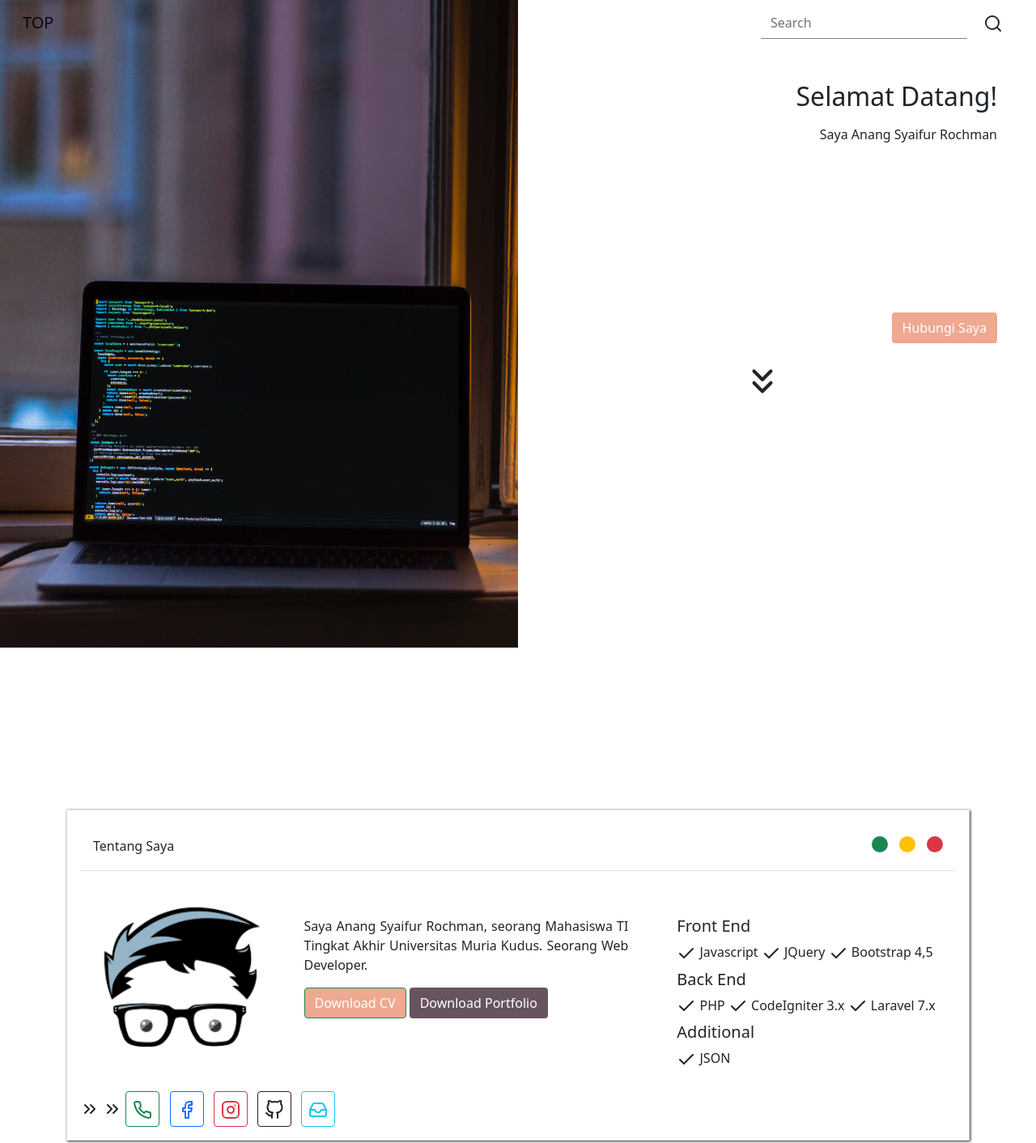
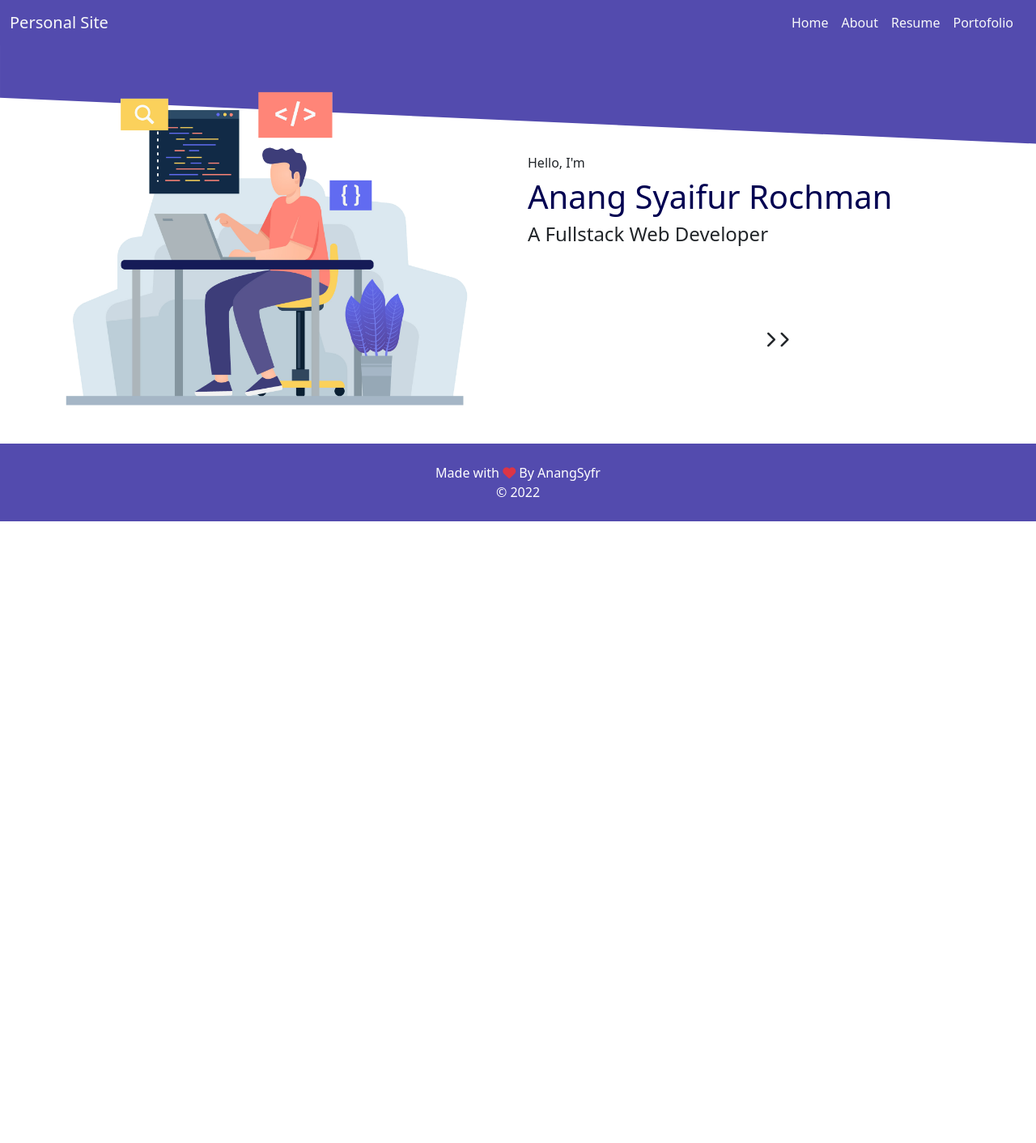
Before and after one commit to AnangSyfr/AnangSyfr_old.github.io, a plain HTML site: page index.html in a window 1280 px wide. Shown: the top 1412 px of the page at 81% size. After the commit the page ends 800 px from the top, so only its background shows below. Drawn offline with nearby package versions, Linux system fonts and the light colour scheme.

Commit message:
memasukkan isi pemikiran

```diff
--- a/index.html
+++ b/index.html
@@ -1,170 +1,168 @@
-<!DOCTYPE html>
+
+<!doctype html>
 <html lang="en">
   <head>
-	<meta charset="UTF-8">
-	<meta name="viewport" content="width=device-width, initial-scale=1.0">
-	<title>Document</title>
-	<link href="https://cdn.jsdelivr.net/npm/bootstrap@5.0.0-alpha3/dist/css/bootstrap.min.css" rel="stylesheet" integrity="sha384-CuOF+2SnTUfTwSZjCXf01h7uYhfOBuxIhGKPbfEJ3+FqH/s6cIFN9bGr1HmAg4fQ" crossorigin="anonymous">
+    <!-- Required meta tags -->
+    <meta charset="utf-8">
+    <meta name="viewport" content="width=device-width, initial-scale=1">
+
+    <!-- Bootstrap CSS -->
+    <title>Hello, world!</title>
+
+
+    <link href="https://cdn.jsdelivr.net/npm/bootstrap@5.1.3/dist/css/bootstrap.min.css" rel="stylesheet" integrity="sha384-1BmE4kWBq78iYhFldvKuhfTAU6auU8tT94WrHftjDbrCEXSU1oBoqyl2QvZ6jIW3" crossorigin="anonymous">
     <link rel="stylesheet" href="https://cdnjs.cloudflare.com/ajax/libs/animate.css/4.1.1/animate.min.css"/>
-
+    <link rel="stylesheet" href="https://cdnjs.cloudflare.com/ajax/libs/font-awesome/6.0.0-beta3/css/all.min.css" integrity="sha512-Fo3rlrZj/k7ujTnHg4CGR2D7kSs0v4LLanw2qksYuRlEzO+tcaEPQogQ0KaoGN26/zrn20ImR1DfuLWnOo7aBA==" crossorigin="anonymous" referrerpolicy="no-referrer" />
     <style>
-		html , body {
-			width: 100%;
-			height: 100%;
+    	body {
+    		min-height: 100vh;
     	}
-		#left {
-			background: #aa6f73;
-			height: 100%;
+    	.text-first {
+    		color: #000051;
     	}
-		#bg-wrapper {
-			position: fixed;
-			width: 100%;
-			height: 100%;
-			top:0;
-			left: 0;
-			padding: 0;
-			margin:0;
-			z-index: -1;
+    	.bg-first-custom {
+    		background: #000051;
     	}
-		.navbar i {
-			color: black !important;
+    	.bg-second-custom {
+    		background: #1a237e;
     	}
-		.slide {
-			height: 100vh;
+    	.bg-third-custom {
+    		background: #534bae;
     	}
-		.dot {
-			height: 20px;
-			width: 20px;
-			border-radius: 50%;
-			display: inline-block;
-			margin-left:10px;
+    	div {
+    		position: relative;
+    	}
+    	.nav-link {
+    		cursor: pointer;
     	}
     </style>
-
-	<script src="https://cdn.jsdelivr.net/npm/bootstrap@5.0.0-alpha3/dist/js/bootstrap.bundle.min.js" integrity="sha384-popRpmFF9JQgExhfw5tZT4I9/CI5e2QcuUZPOVXb1m7qUmeR2b50u+YFEYe1wgzy" crossorigin="anonymous"></script>
-	<script src="https://unpkg.com/feather-icons"></script>
   </head>
   <body>
-<div class="row" id="bg-wrapper">
-	<div class="col-6" id="left"></div>
-	<div class="col-6" id="right"></div>
-</div>
-<nav class="navbar fixed-top navbar-expand-lg px-3 navbar-light">
+  	<svg xmlns="http://www.w3.org/2000/svg" viewBox="0 0 1440 320" style="position: absolute;top: -50px;"><path fill="#534bae" fill-opacity="1" d="M0,192L1440,256L1440,0L0,0Z"></path></svg>
+    <nav class="navbar navbar-expand-lg navbar-light bg-third-custom">
 		  <div class="container-fluid">
-    <a class="navbar-brand" href="#">TOP</a>
-    <button class="navbar-toggler" type="button" data-toggle="collapse" data-target="#navbarSupportedContent" aria-controls="navbarSupportedContent" aria-expanded="false" aria-label="Toggle navigation">
+		    <button class="navbar-toggler" type="button" data-bs-toggle="collapse" data-bs-target="#navbarTogglerDemo03" aria-controls="navbarTogglerDemo03" aria-expanded="false" aria-label="Toggle navigation">
 		      <span class="navbar-toggler-icon"></span>
 		    </button>
-    <div class="collapse navbar-collapse" id="navbarSupportedContent">
-      <ul class="navbar-nav mr-auto mb-2 mb-lg-0">
+		    <a class="navbar-brand text-light" href="#">Personal Site</a>
+		    <div class="collapse navbar-collapse" id="navbarTogglerDemo03">
+		      <ul class="navbar-nav me-auto mb-2 mb-lg-0">
 
 		      </ul>
-      <form class="d-flex">
-      	<div class="input-group">
-	        <input class="form-control border-0 mr-2 rounded-0" type="search" placeholder="Search" aria-label="Search" style="border-bottom: 1px solid gray !important">
-	        <button class="btn btn-outline-none" type="submit">
-	        	<i data-feather="search"></i>
-	        </button>
-        </div>
-      </form>
+		      <ul class="navbar-nav me-2 mb-2 mb-lg-0">
+		        <li class="nav-item">
+		          <a class="nav-link text-light" id="home-link">Home</a>
+		        </li>
+		        <li class="nav-item">
+		          <a class="nav-link text-light" id="about-link">About</a>
+		        </li>
+		        <li class="nav-item">
+		          <a class="nav-link text-light" id="resume-link">Resume</a>
+		        </li>
+		        <li class="nav-item">
+		          <a class="nav-link text-light" id="portofolio-link">Portofolio</a>
+		        </li>
+		      </ul>
 		    </div>
 		  </div>
 		</nav>
 
-<div class="container-fluid slide" id="section-1">
-	<div class="row">
-		<div class="col-md-6 text-center"style="background: url('2.jpg');background-size:cover;height: 100vh;">
+		<div class="container-fluid mt-3">
+			<div class="row" id="home-section">
+				<div class="col-md-6 ps-5 p-4">
+					<img src="assets/img-1.png" class="img-fluid" alt="">
 				</div>
-		<div class="col-md-6 text-right pr-5">
-			<div style="margin-top:100px"></div>
-			<h2 class="mb-3">Selamat Datang!</h2>
-			<p>Saya Anang Syaifur Rochman</p>
-			<br><br><br><br>
-			<br><br><br><br>
-			<button class="btn" style="background:#eea990;color: white">Hubungi Saya</button>
+				<div class="col-md-6 pt-5 mt-5">
+					<br>
+					<h6>Hello, I'm</h6>
+					<h1 class="text-first">Anang Syaifur Rochman</h1>
+					<h4>A Fullstack Web Developer</h4>
+
+					<div class="col-12 pt-5 text-center">
 						<br>
 						<br>
-			<br>
-			<br>
-			<div style="clear: both"></div>
-			<div class="text-center text-dark">
-				<i data-feather="chevrons-down" style="width:50px;height:50px;" class="animate__animated animate__slideInDown animate__infinite"></i>
+						<i class="fa fa-chevron-right fa-lg"></i>
+						<i class="fa fa-chevron-right fa-lg"></i>
 					</div>
 				</div>
 
 			</div>
 
+			<div class="row d-none" id="about-section">
+				<div class="col-md-6 ps-5 p-4">
+					<img src="assets/img-1.png" class="img-fluid" alt="">
+				</div>
+				<div class="col-md-6 pt-5 mt-5">
+					<br>
+					About Section
 				</div>
 
-<div style="margin-top:200px;clear:both"></div>
-
-<div class="container slide mt-5" id="section-2">
-	<div class="card rounded-0" style="box-shadow: 1px 1px 3px">
-	  <div class="card-body">
-	  	<div class="card-title border-bottom p-2 d-flex justify-content-between">
-		  <div class="p-2">Tentang Saya</div>
-		  <div class="p-2">
-		  	<span class="dot bg-success"></span>
-		  	<span class="dot bg-warning"></span>
-		  	<span class="dot bg-danger"></span></div>
 			</div>
 
-	    <div class="row">
-	    	<div class="col-md-3 text-center">
-	    		<img src="index.png" class="img-fluid my-4" style="max-width: 200px">
+			<div class="row d-none" id="resume-section">
+				<div class="col-md-6 ps-5 p-4">
+					<img src="assets/img-1.png" class="img-fluid" alt="">
 				</div>
-	    	<div class="col-md-5 pt-5 pr-5">
-	    		<p align="justify">Saya Anang Syaifur Rochman, seorang Mahasiswa TI Tingkat Akhir Universitas Muria Kudus. Seorang Web Developer.</p>
+				<div class="col-md-6 pt-5 mt-5">
+					<br>
+					Resume Section
+				</div>
 
-	    		<button class="btn btn-success" style="background:#eea990">Download CV</button>
-	    		<button class="btn text-white" style="background:#66545e">Download Portfolio</button>
 			</div>
-	    	<div class="col-md-4 pt-5">
-	    		<h5>Front End</h5>
-	    		<i data-feather="check"></i> Javascript
-	    		<i data-feather="check"></i> JQuery
-	    		<i data-feather="check"></i> Bootstrap 4,5
 
-	    		<h5 class="mt-2">Back End</h5>
-	    		<i data-feather="check"></i> PHP
-	    		<i data-feather="check"></i> CodeIgniter 3.x
-	    		<i data-feather="check"></i> Laravel 7.x
-
-	    		<h5 class="mt-2">Additional</h5>
-	    		<i data-feather="check"></i> JSON
+			<div class="row d-none" id="portofolio-section">
+				<div class="col-md-6 ps-5 p-4">
+					<img src="assets/img-1.png" class="img-fluid" alt="">
+				</div>
+				<div class="col-md-6 pt-5 mt-5">
+					<br>
+					Portofolio Section
+				</div>
 
 			</div>
 		</div>
 
-	    <p class="card-text mt-3">
-	    	<i data-feather="chevrons-right"></i>
-	    	<i data-feather="chevrons-right"></i>
-	    	<button class="btn border border-success text-success p-2">
-	    		<i data-feather="phone"></i>
-	    	</button>
-			<button class="btn border border-primary text-primary p-2 ml-2">
-				<i data-feather="facebook"></i>
-			</button>
-			<button class="btn border border-danger text-danger p-2 ml-2">
-				<i data-feather="instagram"></i>
-			</button>
-			<button class="btn border border-dark text-dark p-2 ml-2">
-				<i data-feather="github"></i>
-			</button>
-			<button class="btn border border-info text-info p-2 ml-2">
-				<i data-feather="inbox"></i>
-			</button>
-	    </p>
-	  </div>
-	</div>
-</div>
-<div class="container-fluid" style="background: #aa6f73">
-	<div class="row text-center pb-2 pt-4">
-		<p align="center">&copy; 2020 | Anang Syaifur</p>
-	</div>
-</div>
-<script type="text/javascript">
-	feather.replace()
+   	<footer class="bg-third-custom p-4 text-center text-white">
+   		Made with <i class="fa fa-heart text-danger"></i> By AnangSyfr <br>
+   		&copy; 2022
+   	</footer>
+
+   	<script src="https://code.jquery.com/jquery-3.6.0.min.js" integrity="sha256-/xUj+3OJU5yExlq6GSYGSHk7tPXikynS7ogEvDej/m4=" crossorigin="anonymous"></script>
+    <!-- Option 1: Bootstrap Bundle with Popper -->
+    <script src="https://cdn.jsdelivr.net/npm/bootstrap@5.1.3/dist/js/bootstrap.bundle.min.js" integrity="sha384-ka7Sk0Gln4gmtz2MlQnikT1wXgYsOg+OMhuP+IlRH9sENBO0LRn5q+8nbTov4+1p" crossorigin="anonymous"></script>
+
+    <script>
+    	$("#home-link").on('click', function(){
+    		$("#resume-section").addClass('d-none');
+    		$("#portofolio-section").addClass('d-none');
+    		$("#about-section").addClass('d-none');
+    		$("#home-section").removeClass('d-none');
+    		$("#about-section").addClass('animate__animated animate__zoomInRight');
+    	});
+
+    	$("#about-link").on('click', function(){
+    		$("#home-section").addClass('d-none');
+    		$("#resume-section").addClass('d-none');
+    		$("#portofolio-section").addClass('d-none');
+    		$("#about-section").removeClass('d-none');
+    		$("#about-section").addClass('animate__animated animate__zoomInRight');
+    	});
+
+    	$("#resume-link").on('click', function(){
+    		$("#home-section").addClass('d-none');
+    		$("#about-section").addClass('d-none');
+    		$("#portofolio-section").addClass('d-none');
+    		$("#resume-section").removeClass('d-none');
+    		$("#resume-section").addClass('animate__animated animate__zoomInRight');
+    	});
+
+    	$("#portofolio-link").on('click', function(){
+    		$("#home-section").addClass('d-none');
+    		$("#about-section").addClass('d-none');
+    		$("#resume-section").addClass('d-none');
+    		$("#portofolio-section").removeClass('d-none');
+    		$("#portofolio-section").addClass('animate__animated animate__zoomInRight');
+    	});
     </script>
   </body>
 </html>
```
Also changed, not shown: assets/img-1.png (added). Lines whose indentation alone changed are shown as unchanged.
